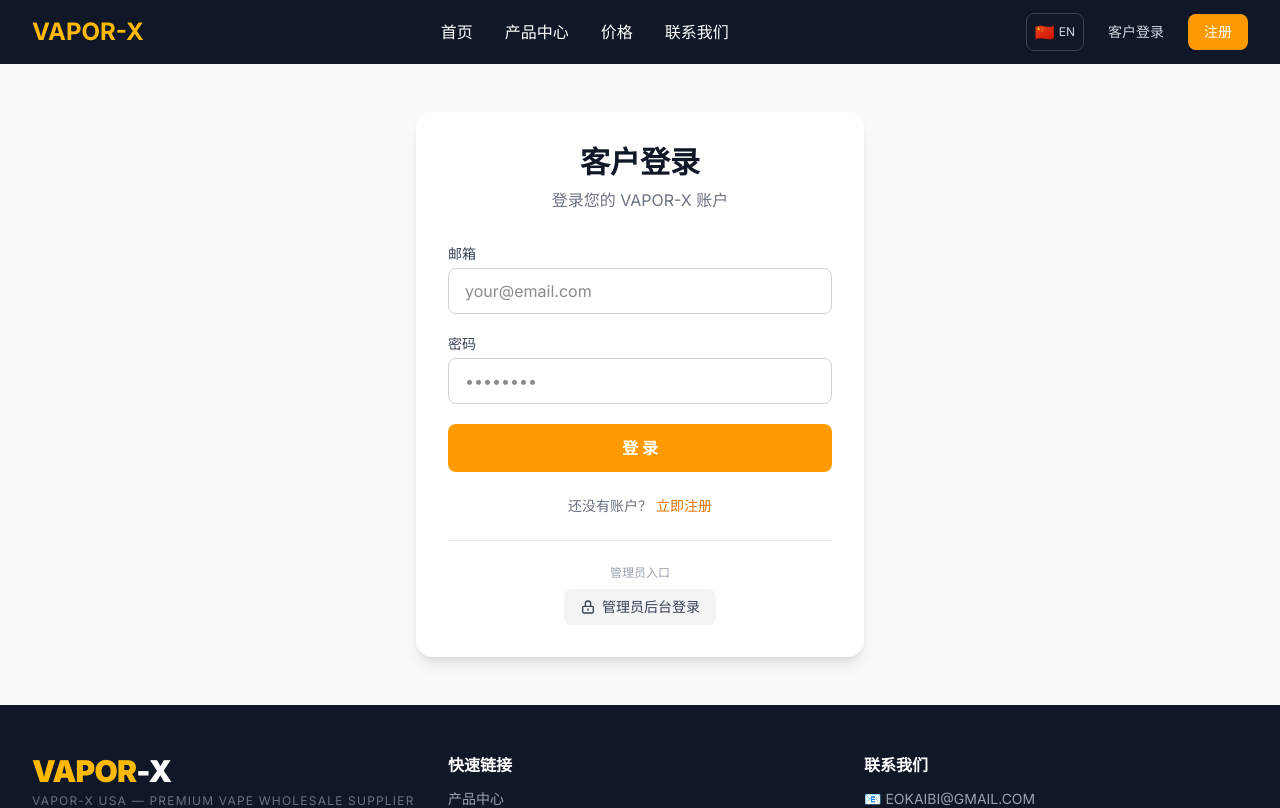
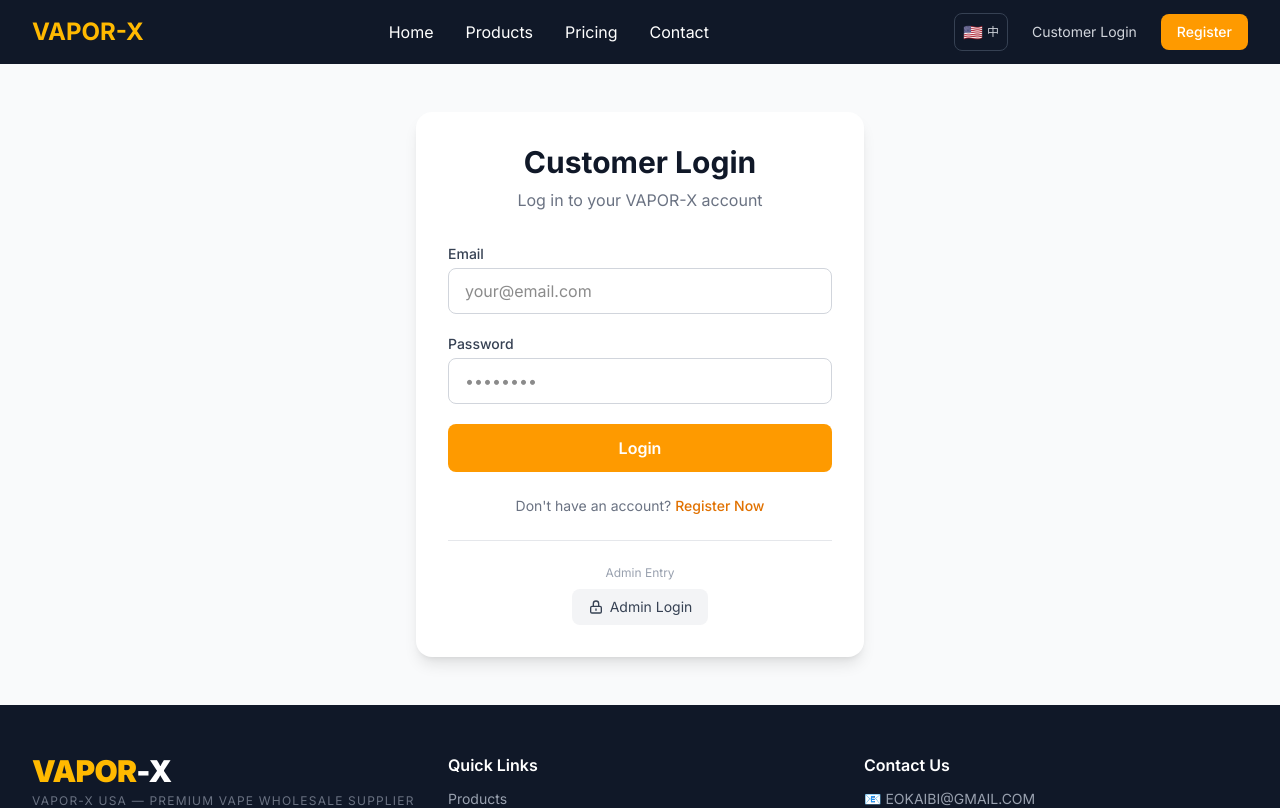
Before and after one commit to eokaibi-create/ecig-wholesale, a Next.js app: page /login in a window 1280 px wide. Shown: the top 808 px of the page. Built offline with nearby package versions, Linux system fonts and the light colour scheme; no server answers; the database is empty.

Commit message:
feat: 自动检测浏览器语言切换中英文

```diff
--- a/src/app/layout.tsx
+++ b/src/app/layout.tsx
@@ -4,7 +4,7 @@
 import Header from "@/components/Header";
 import Footer from "@/components/Footer";
 import { LanguageProvider } from "@/i18n/LanguageProvider";
-import { cookies } from "next/headers";
+import { cookies, headers } from "next/headers";
 
 const inter = Inter({ subsets: ["latin"] });
 
@@ -14,11 +14,30 @@
   icons: { icon: "/favicon.svg", shortcut: "/favicon.svg", apple: "/favicon.svg" },
 };
 
+/** 服务端：从 Accept-Language 自动检测浏览器语言 */
+function detectServerLang(acceptLanguage: string | null): 'zh' | 'en' {
+  if (!acceptLanguage) return 'zh'
+  // 取第一个语言标签
+  const primary = acceptLanguage.split(',')[0]?.split(';')[0]?.trim().toLowerCase() || ''
+  return primary.startsWith('en') ? 'en' : 'zh'
+}
+
 export default async function RootLayout({
   children,
 }: Readonly<{ children: React.ReactNode }>) {
   const cookieStore = await cookies();
-  const lang = cookieStore.get("vaporx-lang")?.value === "en" ? "en" : "zh";
+  const headerList = await headers();
+
+  // 优先级：cookie > 浏览器语言 > 默认中文
+  const cookieLang = cookieStore.get("vaporx-lang")?.value;
+  let lang: 'zh' | 'en' = 'zh';
+
+  if (cookieLang === 'en' || cookieLang === 'zh') {
+    lang = cookieLang
+  } else {
+    const acceptLanguage = headerList.get('accept-language')
+    lang = detectServerLang(acceptLanguage)
+  }
 
   return (
     <html lang={lang === "en" ? "en-US" : "zh-CN"}>
--- a/src/i18n/LanguageProvider.tsx
+++ b/src/i18n/LanguageProvider.tsx
@@ -1,6 +1,6 @@
 'use client'
 
-import { createContext, useContext, useState, useEffect, ReactNode } from 'react'
+import { createContext, useContext, useState, useEffect, ReactNode, useCallback } from 'react'
 import { Lang, TranslationKey, getTranslation } from './translations'
 
 interface LanguageContextType {
@@ -15,38 +15,52 @@
   t: (key: TranslationKey) => key,
 })
 
+/** 浏览器端自动检测语言 */
+function detectBrowserLang(): Lang {
+  if (typeof window === 'undefined') return 'zh'
+  const navLang = (navigator.language || navigator.languages?.[0] || '').toLowerCase()
+  // 只有明确偏好英文的才默认英文，其他都默认中文
+  return navLang.startsWith('en') ? 'en' : 'zh'
+}
+
 export function LanguageProvider({
   children,
-  defaultLang = 'zh',
+  defaultLang,
 }: {
   children: ReactNode
   defaultLang?: Lang
 }) {
-  const [lang, setLangState] = useState<Lang>(defaultLang)
+  const [lang, setLangState] = useState<Lang>(defaultLang || 'zh')
   const [mounted, setMounted] = useState(false)
 
+  // 首次挂载：从 localStorage 读取，没有则自动检测浏览器语言
   useEffect(() => {
     setMounted(true)
-    // 浏览器端从 localStorage/cookie 同步
     const saved = localStorage.getItem('vaporx-lang') as Lang | null
     if (saved === 'en' || saved === 'zh') {
       if (saved !== lang) {
         setLangState(saved)
         document.cookie = `vaporx-lang=${saved};path=/;max-age=31536000`
       }
+    } else {
+      // 没有任何保存记录 → 自动检测浏览器语言
+      const detected = detectBrowserLang()
+      setLangState(detected)
+      localStorage.setItem('vaporx-lang', detected)
+      document.cookie = `vaporx-lang=${detected};path=/;max-age=31536000`
     }
   }, []) // eslint-disable-line
 
-  const setLang = (newLang: Lang) => {
+  const setLang = useCallback((newLang: Lang) => {
     setLangState(newLang)
     if (typeof window !== 'undefined') {
       localStorage.setItem('vaporx-lang', newLang)
       document.cookie = `vaporx-lang=${newLang};path=/;max-age=31536000`
     }
     window.location.reload()
-  }
+  }, [])
 
-  const t = (key: TranslationKey): string => getTranslation(key, lang)
+  const t = useCallback((key: TranslationKey): string => getTranslation(key, lang), [lang])
 
   return (
     <LanguageContext.Provider value={{ lang, setLang, t }}>
```
